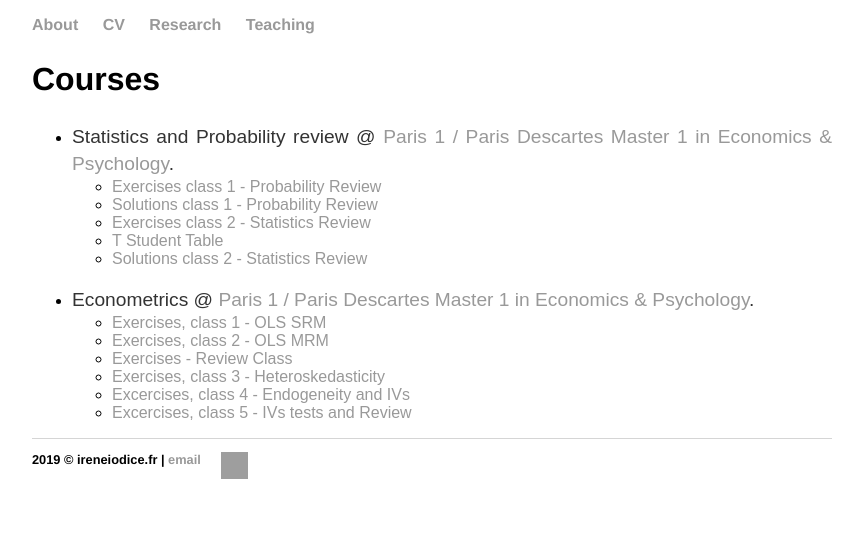
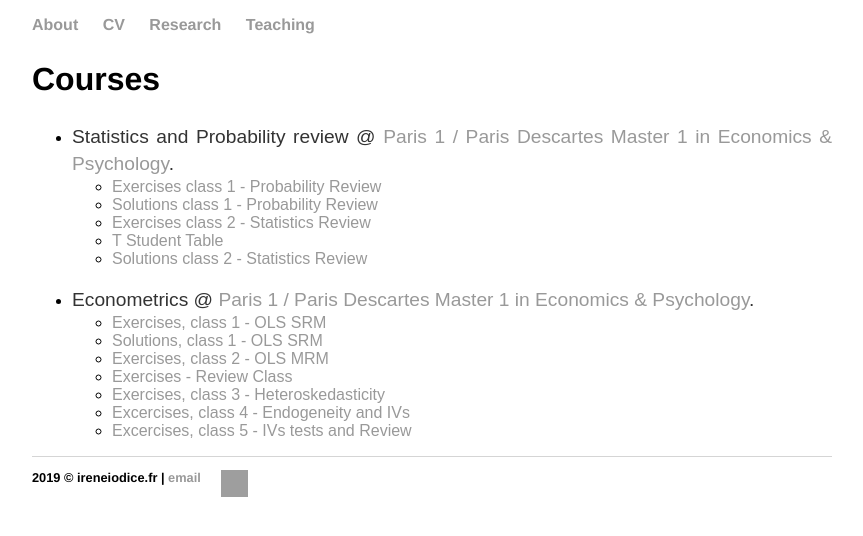
Before and after one commit to ioire/ioire.github.io, a Jekyll site: the page built from teaching/index.html, in a window 1280 px wide. Shown: the top 536 px of the page, without its empty margins (208-1071 px from the left). Built offline with Jekyll 4.4.1, drawn with Linux system fonts in a browser that asks for light colours; grey boxes are pictures that could not be loaded.

Commit message:
add sol econometrics1

```diff
--- a/teaching/index.html
+++ b/teaching/index.html
@@ -21,7 +21,7 @@ title: Irene Iodice
      <li>  <p> Econometrics @ <a href="http://www.economics-and-psychology.org/jml/">Paris 1 / Paris Descartes Master 1 in Economics & Psychology</a>. </p> </li>
   	<ul>
 	<li><a href="/images/imetrics1_ex.pdf" download="Class1_Econometrics">Exercises, class 1 - OLS SRM </a></li>
-	<!-- <li><a href="/images/imetrics_sol1.pdf" download="Class1_Econometrics_sol">Solutions, class 1 - OLS SRM </a></li>-->
+	<li><a href="/images/imetrics_sol1.pdf" download="Class1_Econometrics_sol">Solutions, class 1 - OLS SRM </a></li>
 	<li><a href="/images/imetrics2_ex.pdf" download="Class2_Econometrics">Exercises, class 2 - OLS MRM </a></li>
 	<!--<li><a href="/images/imetrics2_sol.pdf" download="Class2_Econometrics_sol">Solutions, class 2 - OLS MRM </a></li> -->
 	<li><a href="/images/tutorial_reviewEx.pdf" download="Review">Exercises - Review Class </a></li>
```
Also changed, not shown: 1 other file.
